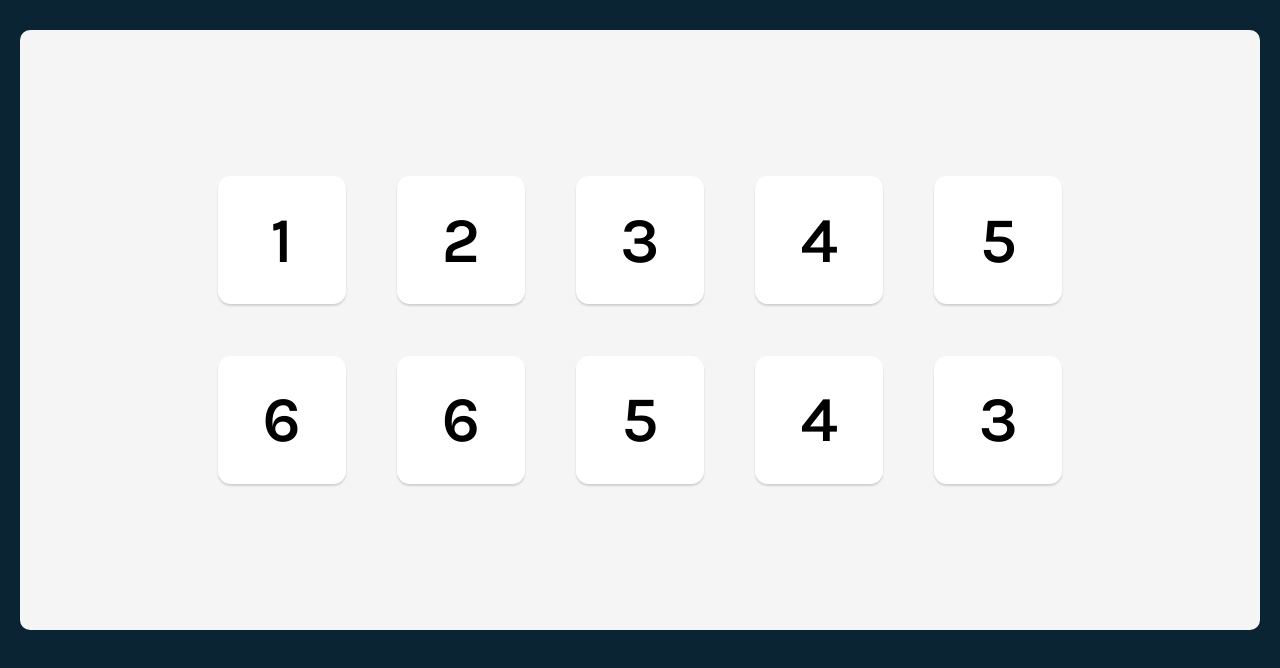
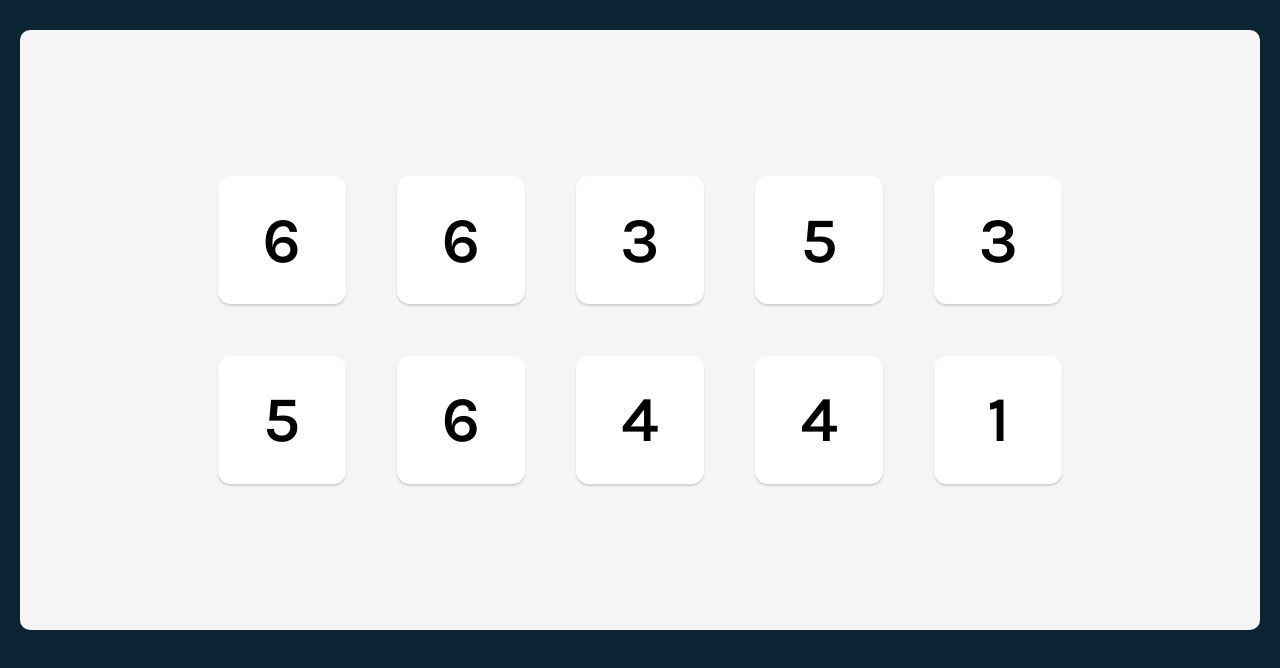
Before and after one commit to crcascr/React-Learning, a React (Create React App) app in the folder practice-projects/tenzies-game/: page / in a window 1280 px wide. Shown: the top 668 px of the page. Built offline with nearby package versions, Linux system fonts and the light colour scheme.

Commit message:
Carga de numeros aleatorios en elementos

```diff
--- a/practice-projects/tenzies-game/src/AppTenzies.js
+++ b/practice-projects/tenzies-game/src/AppTenzies.js
@@ -13,23 +13,19 @@ function todosNumerosDado(){
     return arregloNumeros
 
 }
-console.log(todosNumerosDado())
 
+const[numeros,setNumeros]=React.useState(todosNumerosDado())
 
+const elementoNumero=numeros.map((numero)=>{
+    return(
+        <Arreglo numero={numero}/>
+    )
+})
 
   return (
     <main>
       <div className="numeros">
-        <Arreglo numero={1} />
-        <Arreglo numero={2} />
-        <Arreglo numero={3} />
-        <Arreglo numero={4} />
-        <Arreglo numero={5} />
-        <Arreglo numero={6} />
-        <Arreglo numero={6} />
-        <Arreglo numero={5} />
-        <Arreglo numero={4} />
-        <Arreglo numero={3} />
+        {elementoNumero}
       </div>
     </main>
   );
```
